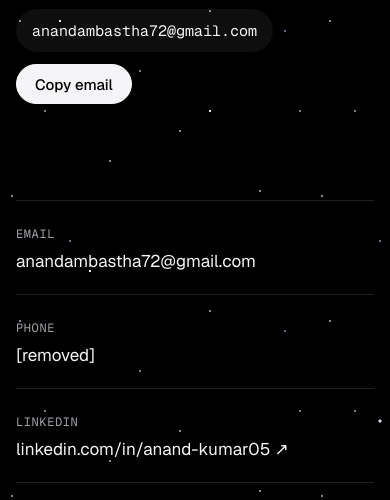
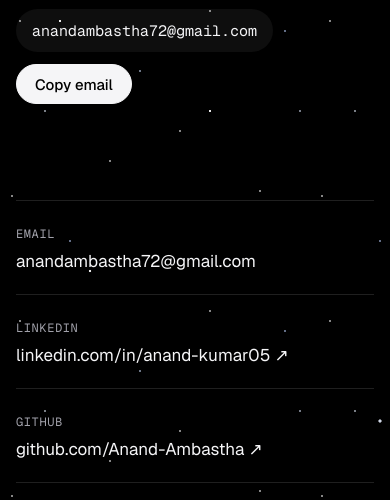
Before and after one commit to Anand-Ambastha/anand-ambastha.github.io, a plain HTML site: page contact/index.html in a window 390 px wide. Shown: the part 309-809 px from the top of the page. Drawn offline with nearby package versions, Linux system fonts and the light colour scheme.

Commit message:
Remove phone number from the Contact page
Co-Authored-By: Claude Sonnet 5.5 <noreply@anthropic.com>
Claude-Session: https://claude.ai/code/session_012sE9GUebpSXZXC3Ce6unyt

```diff
--- a/contact/index.html
+++ b/contact/index.html
@@ -62,7 +62,6 @@
   <section style="padding-top: 24px;">
     <dl class="contact-list">
       <div><dt>Email</dt><dd>anandambastha72@gmail.com</dd></div>
-      <div><dt>Phone</dt><dd>[removed]</dd></div>
       <div><dt>LinkedIn</dt><dd><a href="https://www.linkedin.com/in/anand-kumar05" target="_blank" rel="noopener">linkedin.com/in/anand-kumar05 ↗</a></dd></div>
       <div><dt>GitHub</dt><dd><a href="https://github.com/Anand-Ambastha" target="_blank" rel="noopener">github.com/Anand-Ambastha ↗</a></dd></div>
       <div><dt>Based in</dt><dd>New Delhi, India</dd></div>
```
